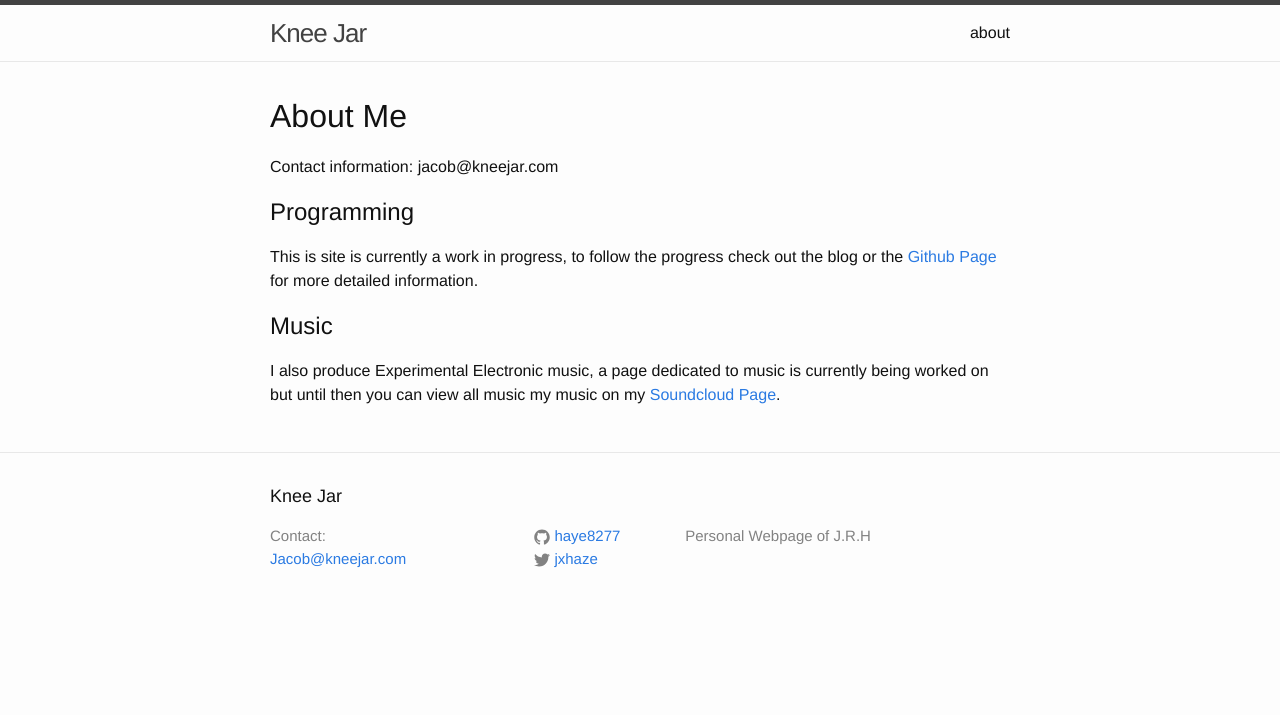
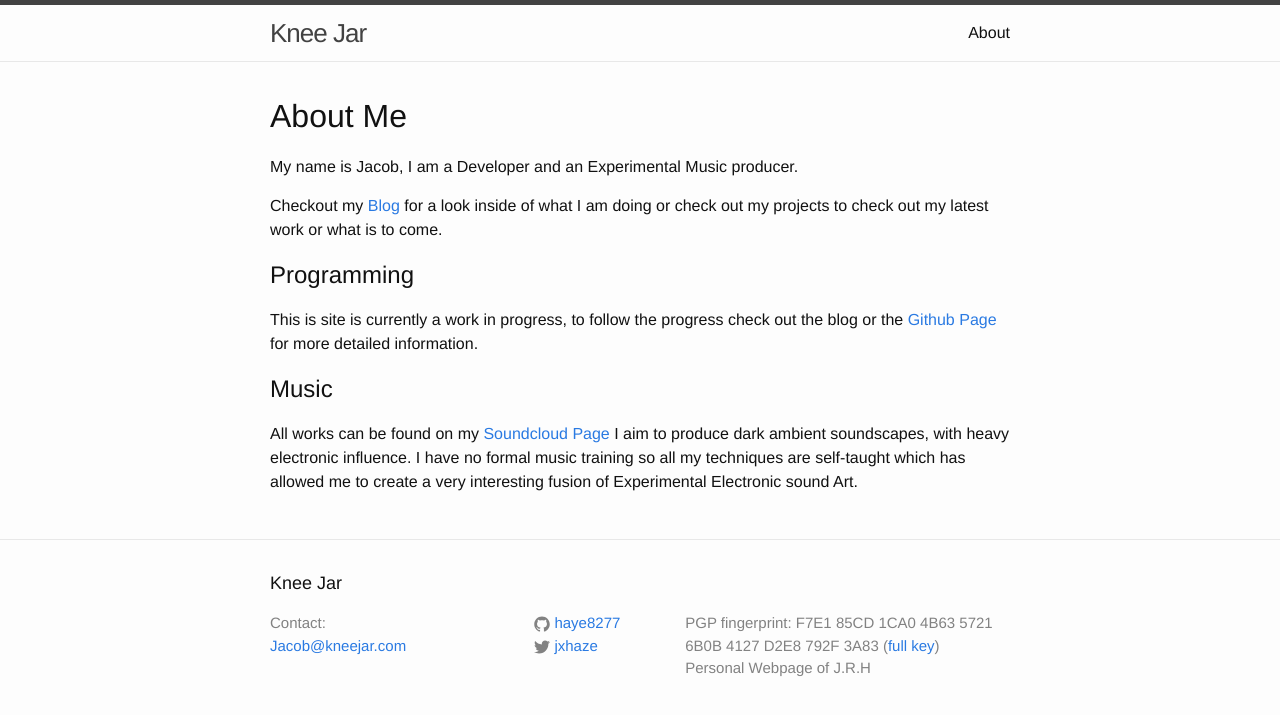
Before and after one commit to haye8277/haye8277.github.io, a Jekyll site: the page built from about.md, in a window 1280 px wide. Shown: the top 715 px of the page. Built offline with Jekyll 4.4.1, drawn with Linux system fonts in a browser that asks for light colours.

Commit message:
site update 07-17-2016 check blog post for info

```diff
--- a/_config.yml
+++ b/_config.yml
@@ -13,5 +13,7 @@ baseurl: "" # the subpath of your site, e.g. /blog
 url: "www.kneejar.com" # the base hostname & protocol for your site
 twitter_username: jxhaze
 github_username:  haye8277
+fingerprint:  F7E1 85CD 1CA0 4B63 5721  6B0B 4127 D2E8 792F 3A83
+pgpkey: http://pgp.mit.edu/pks/lookup?op=get&search=0x4127D2E8792F3A83
 # Build settings
 markdown: kramdown
--- a/_includes/footer.html
+++ b/_includes/footer.html
@@ -29,8 +29,15 @@
       </div>
 
       <div class="footer-col footer-col-3">
-        <p>{{ site.description }}</p>
-      </div>
+	<ul class="contact-list">
+    <li>
+     PGP fingerprint: {{ site.fingerprint }} (<a href="{{ site.pgpkey }}">full key</a>)
+    </li>
+   <li>
+	  {{ site.description }}
+	 </li>
+	</ul>
+     </div>
     </div>
 
   </div>
--- a/_posts/2016-06-23-welcome-to-jekyll.markdown
+++ b/_posts/2016-06-23-welcome-to-jekyll.markdown
@@ -1,6 +1,6 @@
 ---
 layout: post
-title:  "Welcome to Jekyll!"
+title:  "Welcome to my website!"
 date:   2016-06-23 05:17:18 -0400
 categories: Day 1; Jekyll post;
 ---
--- a/about.md
+++ b/about.md
@@ -1,11 +1,13 @@
 ---
 layout: default
-title: about
+title: About
 permalink: /about/
 ---
 # About Me
 
-Contact information: jacob@kneejar.com
+My name is Jacob, I am a Developer and an Experimental Music producer.
+
+Checkout my <a href="http://www.kneejar.com">Blog</a> for a look inside of what I am doing or check out my projects to check out my latest work or what is to come.
 
 ## Programming
 
@@ -13,4 +15,4 @@ This is site is currently a work in progress, to follow the progress check out t
 
 ## Music
 
-I also produce Experimental Electronic music, a page dedicated to music is currently being worked on but until then you can view all music my music on my <a href="http://www.soundcloud.com/knee-jar"> Soundcloud Page</a>.
+All works can be found on my <a href="http://soundcloud.com/knee-jar">Soundcloud Page</a> I aim to produce dark ambient soundscapes, with heavy electronic influence. I have no formal music training so all my techniques are self-taught which has allowed me to create a very interesting fusion of Experimental Electronic sound Art.
```
Also changed, not shown: _posts/2016-07-17-weekend-update.markdown (added, +19 -0 lines), readme.md.
